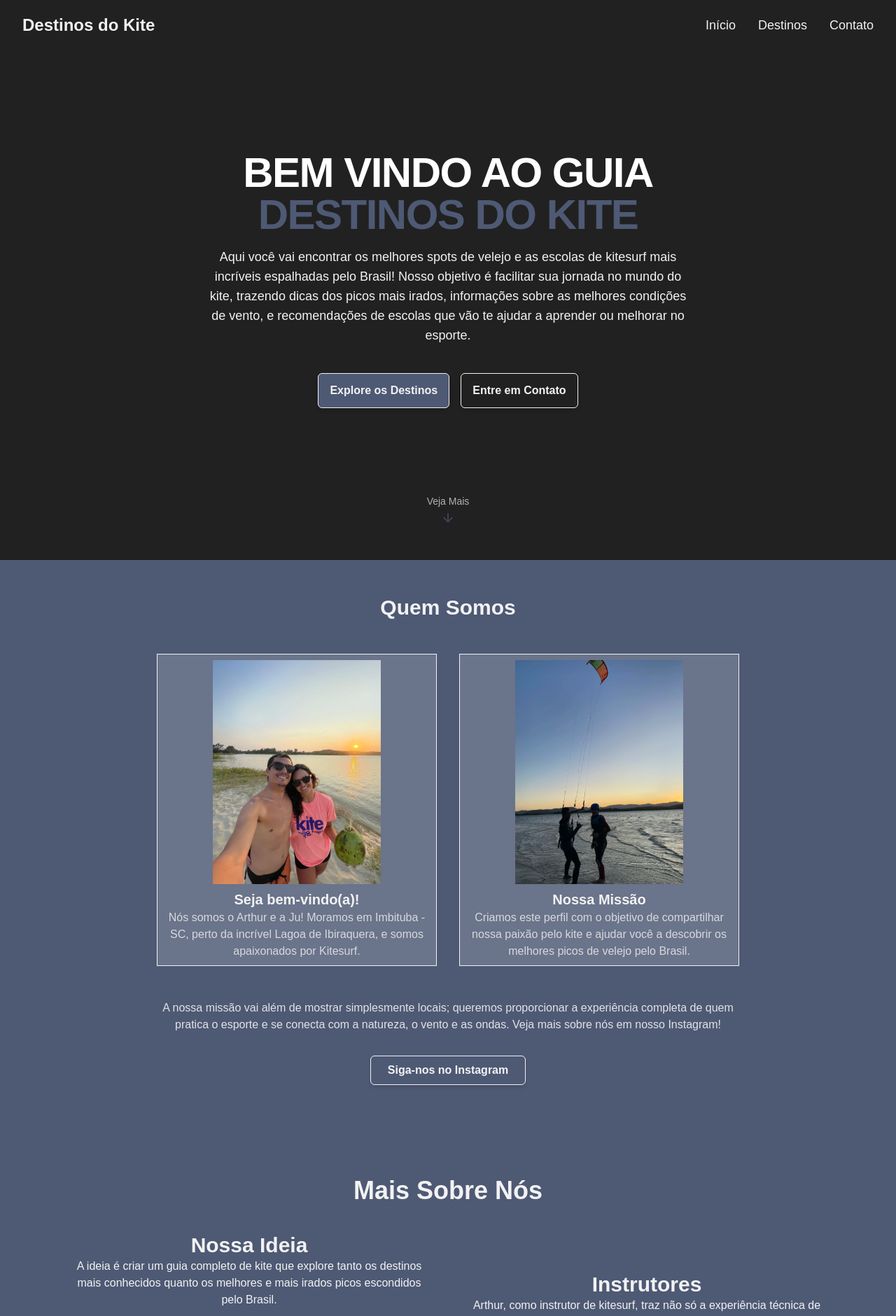
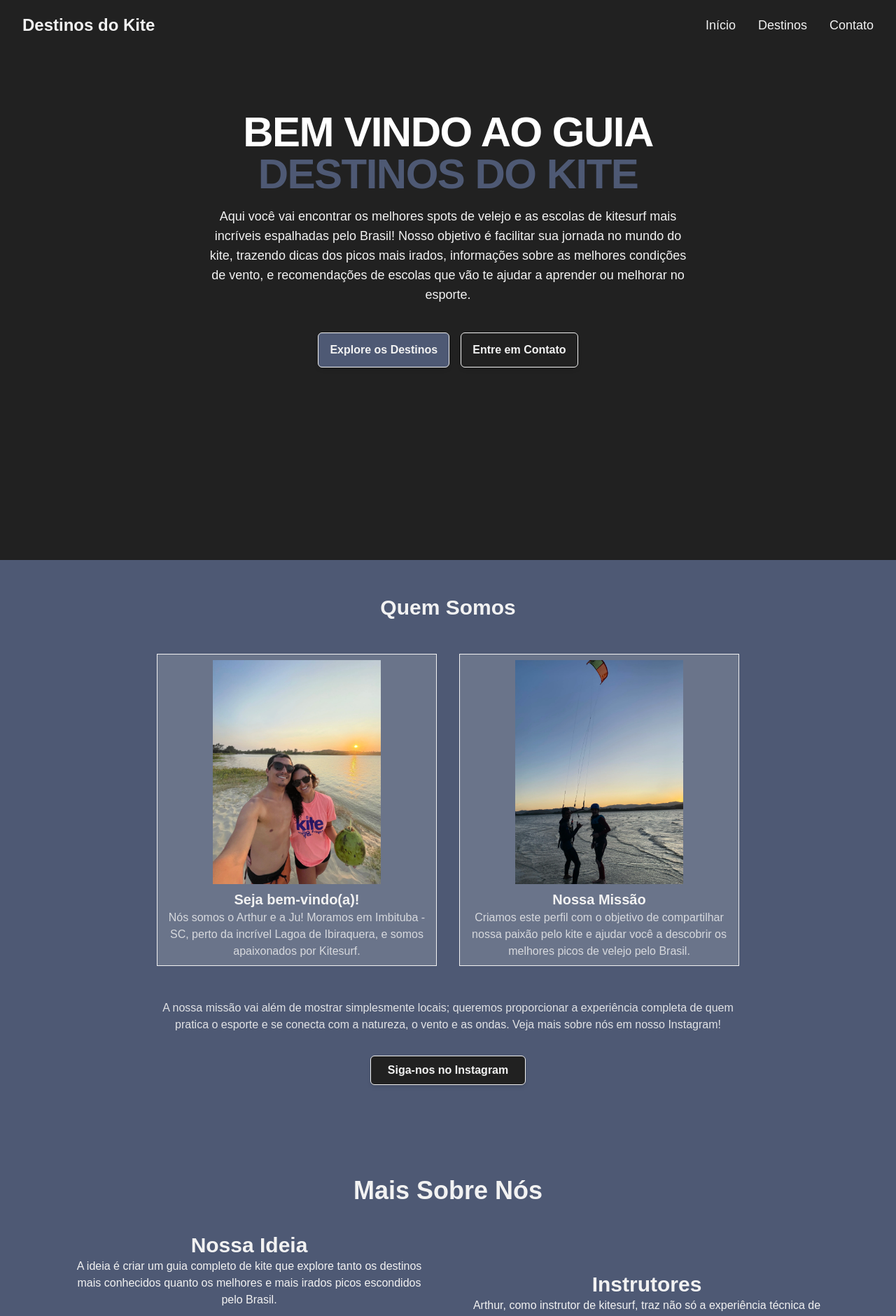
Before and after one commit to igorgp06/DestinosDoKite, a React (Vite) app in the folder frontend/: page / in a window 1280 px wide. Shown: the top 1880 px of the page at 70% size. Built offline with nearby package versions, Linux system fonts and the light colour scheme.

Commit message:
[WORK 9.8] Melhorias de responsividade e outras pequenas alterações.

```diff
--- a/frontend/package.json
+++ b/frontend/package.json
@@ -1,7 +1,7 @@
 {
   "name": "destinosdokite",
   "private": true,
-  "version": "0.9.6",
+  "version": "0.9.8",
   "type": "module",
   "scripts": {
     "dev": "vite",
--- a/frontend/src/components/Footer.jsx
+++ b/frontend/src/components/Footer.jsx
@@ -12,7 +12,7 @@ export const Footer = () => {
                 </p>
             </div>
 
-            <a href="#hero" className="p-2 rounded-full bg-primary/10 hover:bg-primary/20 transition-colors duration-300">
+            <a href="#hero" className="p-2 rounded-full bg-primary/10 hover:bg-primary/20 transition-colors duration-300 ">
                 <ArrowUp />
             </a>
         </div>
--- a/frontend/src/pages/public/HomePage/partials/About.jsx
+++ b/frontend/src/pages/public/HomePage/partials/About.jsx
@@ -56,8 +56,9 @@ export const About = () => {
                         </div>
 
                         <div className="space-y-6">
-                            <button className={cn("inline-block px-6 py-2 bg-primary text-primary-foreground font-semibold", "rounded-md shadow-md border border-primary-foreground",
-                                "hover:bg-background hover:text-glow transition-all duration-300")}
+                            <button className={cn("inline-block px-6 py-2 bg-background text-primary-foreground font-semibold",
+                            "rounded-md shadow-md border border-primary-foreground",
+                                "hover:bg-primary hover:text-glow hover:scale-105 transition-all duration-300")}
                                 onClick={() => window.location.href = 'https://www.instagram.com/destinosdokite/'}
 
                             >
--- a/frontend/src/pages/public/HomePage/partials/Hero.jsx
+++ b/frontend/src/pages/public/HomePage/partials/Hero.jsx
@@ -5,7 +5,7 @@ import { cn } from "../../../../lib/utils";
 export const Hero = () => {
     return (
 
-        <div className="relative min-h-screen flex flex-col align-center justify-center px-4" id="home">
+        <div className="relative min-h-screen flex flex-col align-center justify-center px-4 pb-29" id="home">
 
             <div className="container max-w-3xl mx-auto text-center z-10">
                 <div className="space-y-8 ">
@@ -20,13 +20,13 @@ export const Hero = () => {
                     </h1>
 
                     <div>
-                        <p className="text-lg text-primary-foreground opacity-0 animate-fade-in-delay-3">
+                        <p className="text-base sm:text-lg text-primary-foreground opacity-0 animate-fade-in-delay-3">
                             Aqui você vai encontrar os melhores spots de velejo e as escolas de kitesurf mais incríveis espalhadas pelo Brasil! Nosso objetivo é facilitar sua jornada no mundo do kite, trazendo dicas dos picos mais irados, informações sobre as melhores condições de vento, e recomendações de escolas que vão te ajudar a aprender ou melhorar no esporte.
                         </p>
                     </div>
                 </div>
 
-                <div className="mt-10 opacity-1 animate-fade-in-delay-4">
+                <div className="mt-10 opacity-1 animate-fade-in-delay-4 flex justify-center items-center gap-4 flex-wrap">
                     <Link
                         to="/destinos"
                         className={cn("inline-block px-4 py-3 bg-primary text-primary-foreground font-semibold", "rounded-md shadow-md border border-primary-foreground",
@@ -38,7 +38,9 @@ export const Hero = () => {
 
                     <Link
                         to="/contato"
-                        className={cn("inline-block px-4 py-3 bg-background text-primary-foreground font-semibold", "border border-primary-foreground rounded-md shadow-md hover:bg-primary/90 hover:text-glow transition-all duration-300 ml-4")}
+                        className={cn("inline-block px-4 py-3 bg-background text-primary-foreground font-semibold", "rounded-md shadow-md border",
+                            "border-primary-foreground hover:bg-primary hover:text-glow transition-all duration-300"
+                        )}
                     >
                         Entre em Contato
                     </Link>
@@ -46,10 +48,10 @@ export const Hero = () => {
                 </div>
             </div>
 
-            <div className="absolute bottom-10 left-0 right-0 flex flex-col items-center text-primary-foreground opacity-70 animate-bounce">
+            <div className="absolute bottom-10 left-0 right-0 flex flex-col items-center text-primary-foreground opacity-70 animate-bounce md:hidden z-10">
                 <span className="text-sm text-primary-foreground mb-1">Veja Mais</span>
                 <a href="#about">
-                    <ArrowDown className="h-5 w-5 text-primary hover:scale-110 transition-transform duration-300" />
+                    <ArrowDown className="h-5 w-5 text-primary hover:scale-1.10 transition-transform duration-300" />
                 </a>
             </div>
         </div>
```
Also changed, not shown: 1 other file (tests, documents, lock files or other folders).
